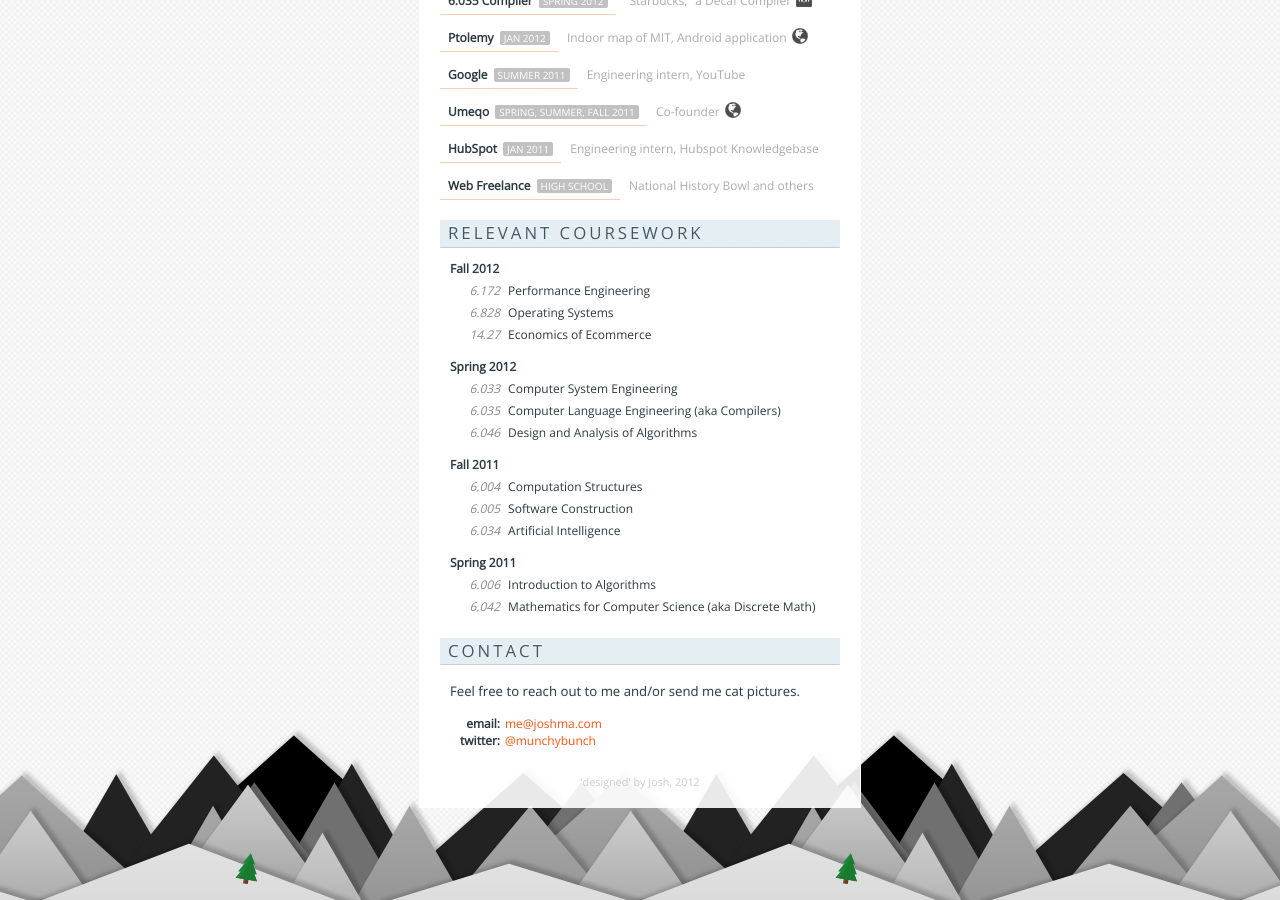
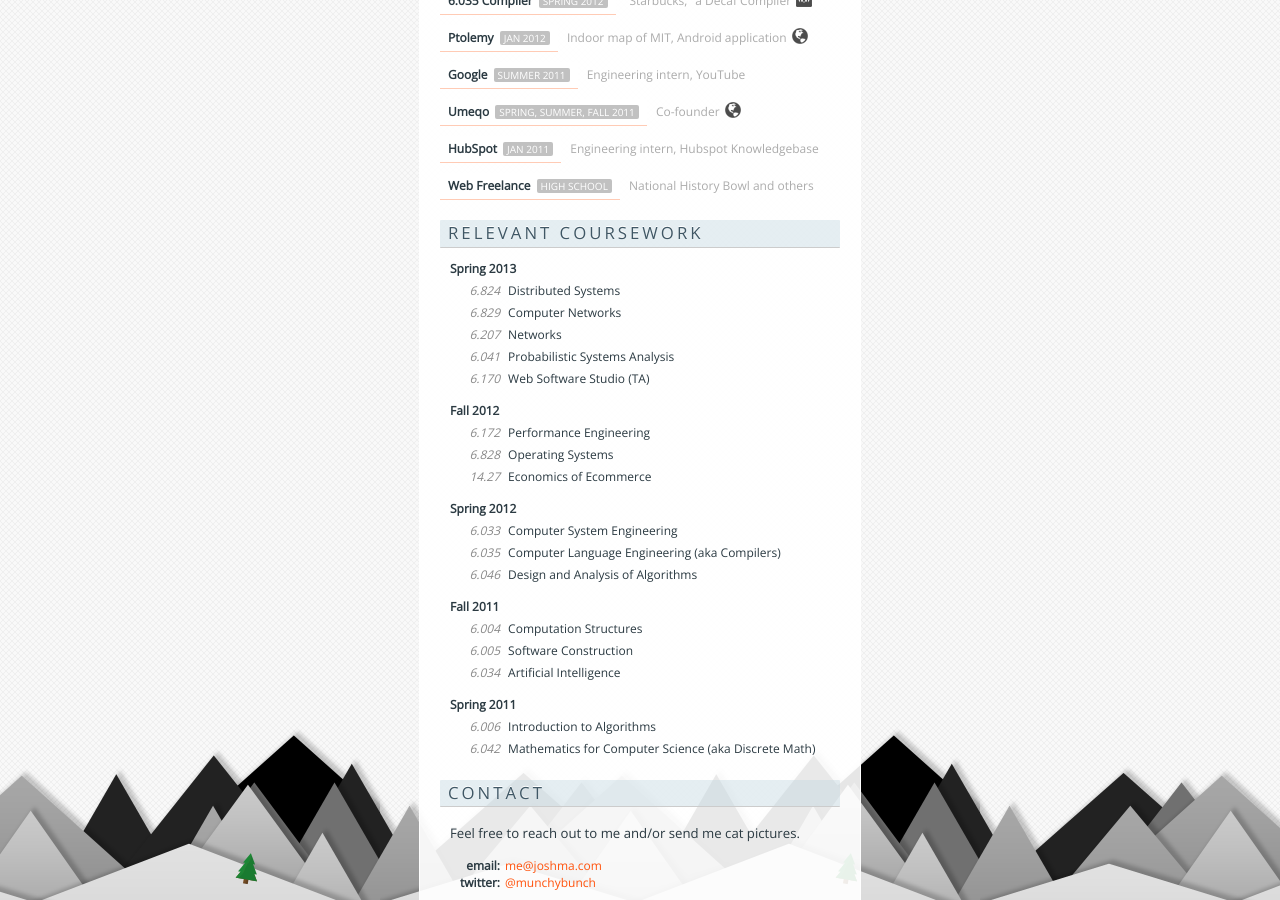
Before and after one commit to joshma/joshma.github.io, a Jekyll site: the page built from index.html, in a window 1280 px wide and 900 px high, scrolled down 583 px. Built offline with Jekyll 4.4.1, drawn with Linux system fonts in a browser that asks for light colours; some web fonts are replaced; comment, search, counter and statistics services are not loaded.

Commit message:
add new courses

```diff
--- a/index.html
+++ b/index.html
@@ -66,6 +66,17 @@ title: Joshua Ma
 <h2 class="rel-toggle">Relevant Coursework</h2>
 <ul class="courses">
 	<li>
+		<h3>Spring 2013</h3>
+		<ul class="semester">
+			<li><span>6.824</span> Distributed Systems</li>
+			<li><span>6.829</span> Computer Networks</li>
+			<li><span>6.207</span> Networks</li>
+			<li><span>6.041</span> Probabilistic Systems Analysis</li>
+			<li><span>6.170</span> Web Software Studio (TA)</li>
+			<li class="irrelevant hide"><span>6.UAP</span> Undergraduate Advanced Project</li>
+		</ul>
+	</li>
+	<li>
 		<h3>Fall 2012</h3>
 		<ul class="semester">
 			<li><span>6.172</span> Performance Engineering</li>
```
